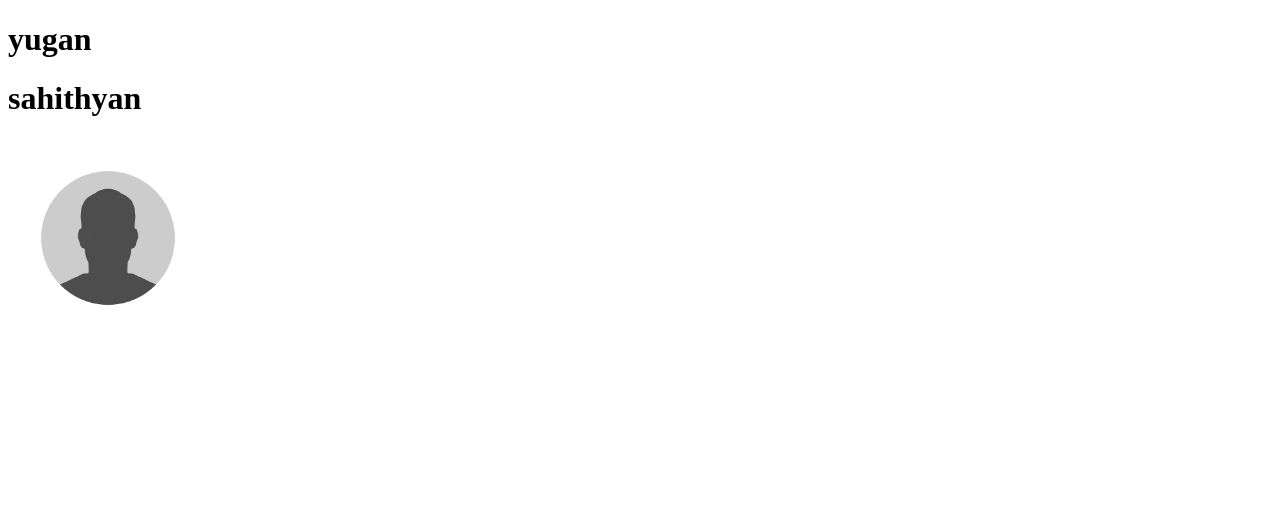
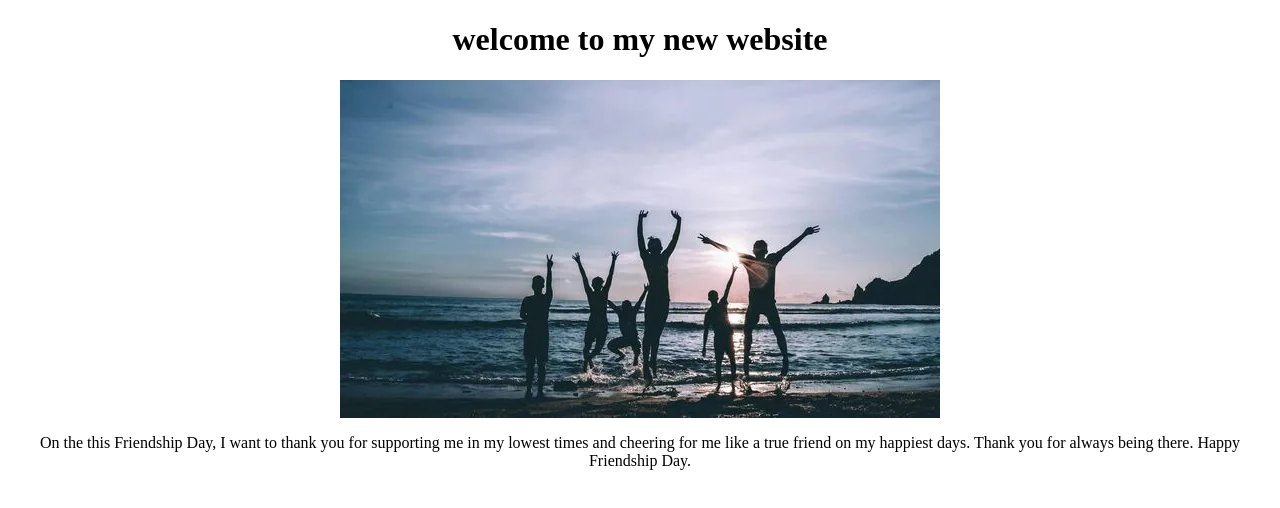
Before and after one commit to akila0996/first_project, a plain HTML site: page index.html in a window 1280 px wide. Drawn offline with Linux system fonts and the light colour scheme.

Commit message:
new commit

```diff
--- a/index.html
+++ b/index.html
@@ -3,15 +3,18 @@
 <head>
     <meta charset="UTF-8">
     <meta name="viewport" content="width=device-width, initial-scale=1.0">
+
     <title>sample website</title>
 </head>
+
 <body>
-    <h1>
-        yugan
+    <h1 style="text-align: center;">
+    welcome to my new website
     </h1>
-    <h1>
-        sahithyan
-        </h1>
-    <img width="200px" src="sampleimg.jpg" alt="">
+
+    <img width="600px" src="img.jpg" alt="" style="display:block;margin: 0 auto;">
+    <p style="text-align: center;">On the this Friendship Day, I want to thank you for supporting me in my lowest times and cheering for me like a true friend on my happiest days. Thank you for always being there. Happy Friendship Day.
+
+    </p>
 </body>
 </html>
```
Also changed, not shown: img.jpg (added).
